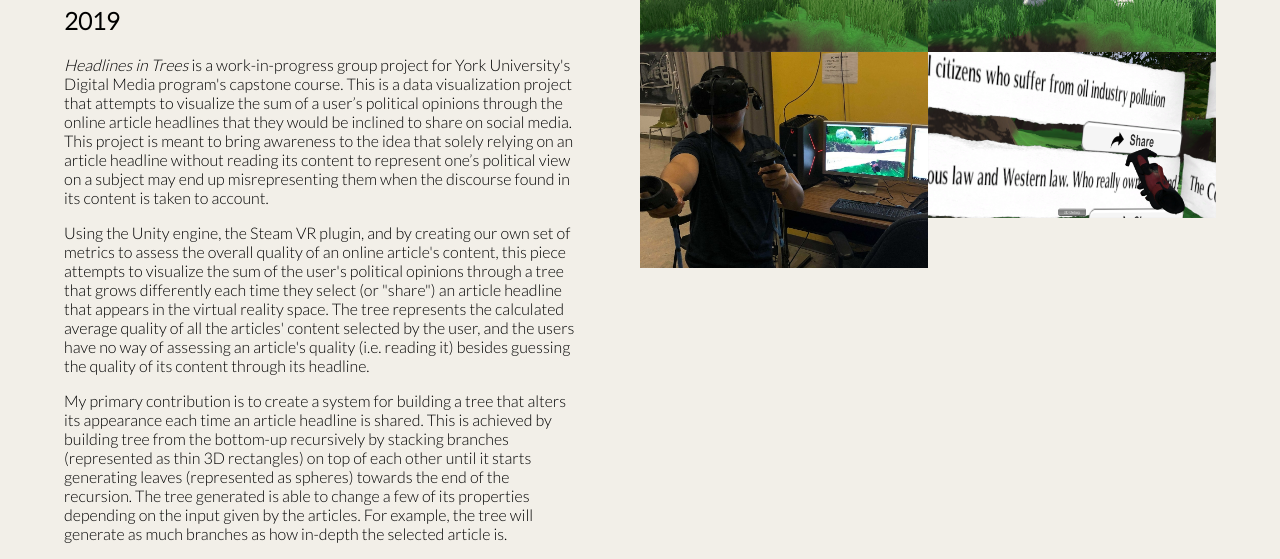
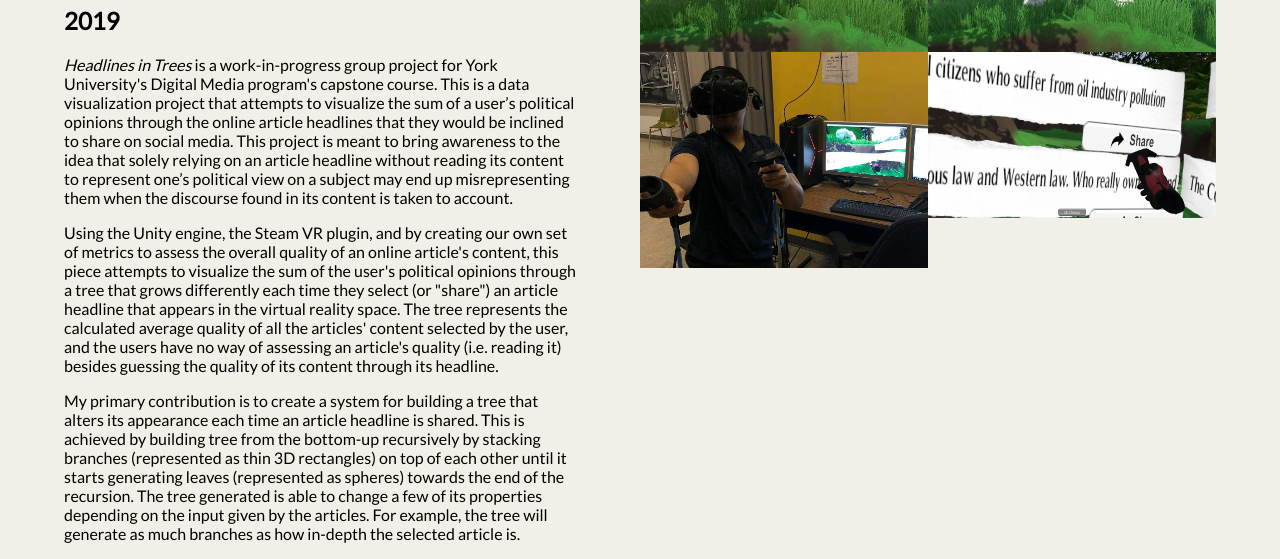
Before and after one commit to erikfern/portfolio, a plain HTML site: page headlines-in-trees.html in a window 1280 px wide. Shown: the part 365-924 px from the top of the page. Drawn offline with Linux system fonts and the light colour scheme.

Commit message:
font updates

```diff
--- a/headlines-in-trees.html
+++ b/headlines-in-trees.html
@@ -3,7 +3,7 @@
 <head>
 	<link rel="stylesheet" type="text/css" href="style.css">
 	<link href="https://fonts.googleapis.com/css?family=Montserrat:300,400&display=swap" rel="stylesheet">
-  <link href="https://fonts.googleapis.com/css?family=Lato:300&display=swap" rel="stylesheet">
+  <link href="https://fonts.googleapis.com/css?family=Lato:400&display=swap" rel="stylesheet">
 
 	<title>Portfolio - Erik Fernandez</title>
 </head>
```
Also changed, not shown: index.html (+1 -1 lines), painting-over-time.html (+1 -1 lines), rpsm-data-visualization.html (+1 -1 lines), tap-dance-augmented-reality.html (+1 -1 lines), 1 other file.
